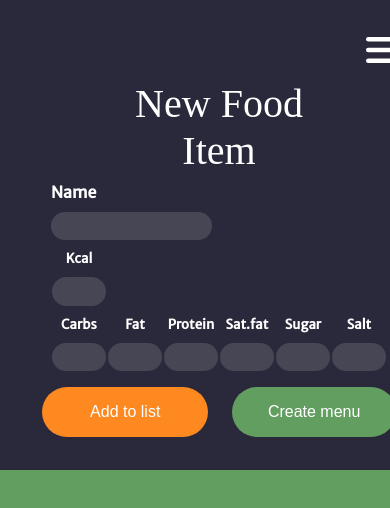
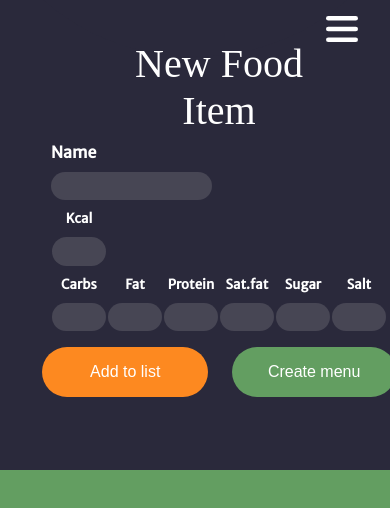
Before and after one commit to Flotsam3/MacroMonitor, a React (Vite) app: page / in a window 390 px wide. Shown: the top 508 px of the page. Built offline with nearby package versions, Linux system fonts and the light colour scheme; the HTML template or start-up script is replaced by a standard one; a web font is replaced by a local one.

Commit message:
refactor:create new component for mobile menu and remove it from navigation

```diff
--- a/src/App.tsx
+++ b/src/App.tsx
@@ -5,17 +5,19 @@ import  Products from "./pages/Products";
 import Archive from "./pages/Archive";
 import Options from "./pages/Options";
 import OptionsProvider from "./context/OptionContext";
+import MobileMenu from "./components/Organisms/MobileMenu";
 
 function App() {
   return (
     <>
     <BrowserRouter>
       <OptionsProvider>
+        <MobileMenu />
         <Routes>
-        <Route path="/balance" element={<Balance />}/>
-        <Route path="/" element={<Products />}/>
-        <Route path="/archive" element={<Archive />}/>
-        <Route path="/options" element={<Options />}/>
+          <Route path="/balance" element={<Balance />}/>
+          <Route path="/" element={<Products />}/>
+          <Route path="/archive" element={<Archive />}/>
+          <Route path="/options" element={<Options />}/>
         </Routes>
       </OptionsProvider>
     </BrowserRouter>
--- /dev/null
+++ b/src/components/Organisms/MobileMenu.module.scss
@@ -0,0 +1,54 @@
+@use "../../assets/variables" as var;
+
+.mobileWrapper {
+    position: absolute;
+    top: 0;
+    right: 0;
+    left: 0;
+    bottom: 0;
+    overflow-x: hidden;
+    .burgerMenuWrapper {
+        display: none;
+        position: fixed;
+        top: 1rem;
+        right: 2rem;
+        width: 80px;
+        z-index: 50;
+        @media screen and (max-width:1049px) {
+           display: block;
+           width: 2em;
+        }
+        img {
+           width: 100%;
+           cursor: pointer;
+        }
+     }
+     .mobileMenu {
+        position: absolute;
+        top: 0;
+        right: -350px;
+        height: 100vh;
+        width: 12rem;
+        padding: 2rem 1rem 0 0;
+        background-color: var.$secondary-bg;
+        z-index: 100;
+        transition: 1s ease-in-out;
+        li {
+           margin-bottom: 1em;
+           list-style-type: none;
+           font-size: 1.3rem;
+           text-align: right;
+           img {
+              width: 1em;
+           }
+           a {
+              color: white;
+              text-decoration: none;
+           }
+        }
+     }
+     .slideMenu {
+        right: 0;
+        overflow: hidden;
+     }
+}
--- /dev/null
+++ b/src/components/Organisms/MobileMenu.tsx
@@ -0,0 +1,29 @@
+import {useState} from "react";
+import { Link } from "react-router-dom";
+import styles from "./MobileMenu.module.scss";
+import cog from "../../assets/images/cogwheel.png";
+import menu from "../../assets/images/burgerMenu.svg";
+
+export default function MobileMenu() {
+    const [menuClass, setMenuClass] = useState(styles.mobileMenu);
+
+    function handleMenu(){
+        if (menuClass.includes("slideMenu")){
+           return setMenuClass(styles.mobileMenu);
+        };
+        setMenuClass(`${styles.mobileMenu} ${styles.slideMenu}`)
+     };
+  return (
+    <div className={styles.mobileWrapper}>
+        <div className={styles.burgerMenuWrapper}>
+         <img onClick={handleMenu} src={menu} alt="Hamburger menu icon for mobile view" />
+        </div>
+        <ul className={menuClass} onClick={()=>setMenuClass(styles.mobileMenu)}>
+            <li><Link to="/balance">Balance</Link></li>
+            <li><Link to="/">Products</Link></li>
+            <li><Link to="/archive">Archive</Link></li>
+            <li><Link className={styles.cogwheel} to="/options"><img className={styles.cog} src={cog} alt="cog wheel icon" /></Link></li>
+        </ul>
+    </div>
+  )
+}
--- a/src/components/Organisms/Navigation.module.scss
+++ b/src/components/Organisms/Navigation.module.scss
@@ -3,7 +3,6 @@
 nav {
    width: 100%;
    font-size: 2rem;
-   position: relative;
    overflow-x: hidden;
    @media screen and (max-width:1049px) {
       display: flex;
@@ -55,42 +54,4 @@ nav {
           }
       }
    }
-   .burgerMenuWrapper {
-      display: none;
-      @media screen and (max-width:1049px) {
-         display: block;
-         width: 1em;
-      }
-      img {
-         width: 100%;
-         cursor: pointer;
-      }
-   }
-   .mobileMenu {
-      position: absolute;
-      top: 30px;
-      right: -250px;
-      width: 110px;
-      padding-right: 0.5rem;
-      background-color: var.$secondary-bg;
-      border-radius: 10px;
-      z-index: 100;
-      transition: 1s ease-in-out;
-      li {
-         margin-bottom: 1em;
-         list-style-type: none;
-         font-size: 1.3rem;
-         text-align: right;
-         img {
-            width: 1em;
-         }
-         a {
-            color: white;
-            text-decoration: none;
-         }
-      }
-   }
-   .slideMenu {
-      right: 0px;
-   }
 }
--- a/src/components/Organisms/Navigation.tsx
+++ b/src/components/Organisms/Navigation.tsx
@@ -1,18 +1,8 @@
-import { useState } from "react";
 import { Link } from "react-router-dom";
 import cog from "../../assets/images/cogwheel.png";
-import menu from "../../assets/images/burgerMenu.svg";
 import styles from "./Navigation.module.scss";
 
 export default function Navigation() {
-   const [menuClass, setMenuClass] = useState(styles.mobileMenu)
-
-   function handleMenu(){
-      if (menuClass.includes("slideMenu")){
-         return setMenuClass(styles.mobileMenu);
-      };
-      setMenuClass(`${styles.mobileMenu} ${styles.slideMenu}`)
-   };
 
   return (
    <nav>
@@ -22,15 +12,6 @@ export default function Navigation() {
          <li><Link to="/archive">Archive</Link></li>
          <li><Link className={styles.cogwheel} to="/options"><img className={styles.cog} src={cog} alt="cog wheel icon" /></Link></li>
       </ul>
-      <div className={styles.burgerMenuWrapper}>
-         <img onClick={handleMenu} src={menu} alt="Hamburger menu icon for mobile view" />
-      </div>
-      <ul className={menuClass} onClick={()=>setMenuClass(styles.mobileMenu)}>
-         <li><Link to="/balance">Balance</Link></li>
-         <li><Link to="/">Products</Link></li>
-         <li><Link to="/archive">Archive</Link></li>
-         <li><Link className={styles.cogwheel} to="/options"><img className={styles.cog} src={cog} alt="cog wheel icon" /></Link></li>
-      </ul>
    </nav>
   )
 }
```
